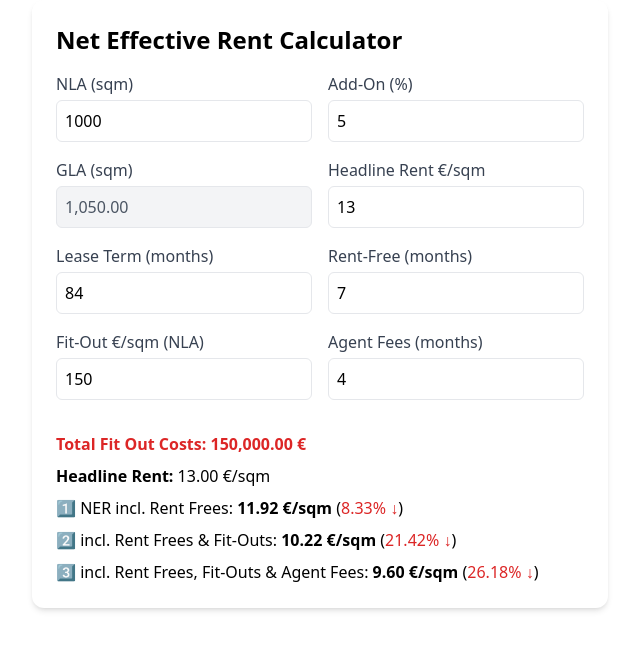
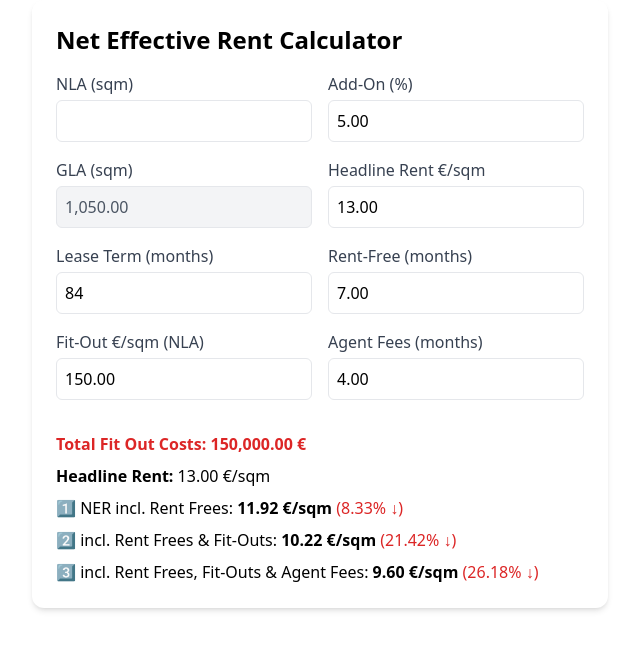
Before and after one commit to Musicandy13/Net-Effective-Rent-Calculator, a React (Vite) app: page / in a window 1280 px wide. Shown: the top 650 px of the page, without its empty margins (320-960 px from the left). Built offline with nearby package versions, Linux system fonts and the light colour scheme; the HTML template or start-up script is replaced by a standard one.

Commit message:
Update App.jsx

```diff
--- a/src/App.jsx
+++ b/src/App.jsx
@@ -1,13 +1,13 @@
 import { useState } from 'react';
 
 export default function NERCalculator() {
-  const [nla, setNla] = useState(1000.00);
-  const [addon, setAddon] = useState(5.00);
-  const [rent, setRent] = useState(13.00);
+  const [nla, setNla] = useState(1000);
+  const [addon, setAddon] = useState(5);
+  const [rent, setRent] = useState(13);
   const [duration, setDuration] = useState(84);
-  const [rf, setRf] = useState(7.0);
-  const [fitOut, setFitOut] = useState(150.00);
-  const [agentFeeMonths, setAgentFeeMonths] = useState(4.0);
+  const [rf, setRf] = useState(7);
+  const [fitOut, setFitOut] = useState(150);
+  const [agentFeeMonths, setAgentFeeMonths] = useState(4);
 
   const gla = nla * (1 + addon / 100);
   const rentFreeMonths = duration - rf;
@@ -19,27 +19,27 @@ export default function NERCalculator() {
   const ner2 = (grossRent - totalFitOut) / (duration * gla);
   const ner3 = (grossRent - totalFitOut - agentFees) / (duration * gla);
 
-  const format = (val, minDigits = 2) =>
-    val.toLocaleString('en-US', {
-      minimumFractionDigits: minDigits,
-      maximumFractionDigits: minDigits
-    });
+  const formatNumber = (value, options = {}) =>
+    new Intl.NumberFormat('en-US', {
+      minimumFractionDigits: 2,
+      maximumFractionDigits: 2,
+      ...options,
+    }).format(value);
 
-  const percentChange = (ner) => ((1 - ner / rent) * 100);
+  const percentDiff = (ner) => {
+    const diff = 100 - (ner / rent) * 100;
+    const color = diff === 0 ? 'text-black' : 'text-red-600';
+    const sign = diff === 0 ? '' : '↓';
+    return <span className={color}>({formatNumber(diff)}% {sign})</span>;
+  };
 
-  const getColor = (val) =>
-    val > 0 ? 'text-red-600' : val < 0 ? 'text-green-600' : 'text-black';
-
-  const formattedNla = format(nla);
-  const formattedAddon = format(addon);
-  const formattedRent = format(rent);
-  const formattedGla = format(gla);
-  const formattedFitOut = format(fitOut);
-  const formattedTotalFitOut = format(totalFitOut, 2);
-
-  const handleStepChange = (setter, step) => (e) => {
-    const val = parseFloat(e.target.value);
-    if (!isNaN(val) && val >= 0) setter(val);
+  const handleInputChange = (setter, step) => (e) => {
+    const value = parseFloat(e.target.value);
+    if (!isNaN(value) && value >= 0) {
+      setter(Math.round(value / step) * step);
+    } else {
+      setter(0);
+    }
   };
 
   return (
@@ -48,47 +48,107 @@ export default function NERCalculator() {
       <div className="grid grid-cols-2 gap-4">
         <label className="block">
           <span className="text-gray-700">NLA (sqm)</span>
-          <input type="number" step="0.5" value={nla} onChange={handleStepChange(setNla, 0.5)} className="mt-1 block w-full border rounded-md p-2" />
+          <input
+            type="number"
+            step="0.5"
+            value={formatNumber(nla)}
+            onChange={handleInputChange(setNla, 0.5)}
+            className="mt-1 block w-full border rounded-md p-2"
+          />
         </label>
         <label className="block">
           <span className="text-gray-700">Add-On (%)</span>
-          <input type="number" step="0.1" value={addon} onChange={handleStepChange(setAddon, 0.1)} className="mt-1 block w-full border rounded-md p-2" />
+          <input
+            type="number"
+            step="0.1"
+            value={formatNumber(addon)}
+            onChange={handleInputChange(setAddon, 0.1)}
+            className="mt-1 block w-full border rounded-md p-2"
+          />
         </label>
 
         <label className="block">
           <span className="text-gray-700">GLA (sqm)</span>
-          <input type="text" readOnly value={formattedGla} className="mt-1 block w-full border rounded-md p-2 bg-gray-100 text-gray-600" />
+          <input
+            type="text"
+            readOnly
+            value={formatNumber(gla)}
+            className="mt-1 block w-full border rounded-md p-2 bg-gray-100 text-gray-600"
+          />
         </label>
         <label className="block">
           <span className="text-gray-700">Headline Rent €/sqm</span>
-          <input type="number" step="0.25" value={rent} onChange={handleStepChange(setRent, 0.25)} className="mt-1 block w-full border rounded-md p-2" />
+          <input
+            type="number"
+            step="0.25"
+            value={formatNumber(rent)}
+            onChange={handleInputChange(setRent, 0.25)}
+            className="mt-1 block w-full border rounded-md p-2"
+          />
         </label>
 
         <label className="block">
           <span className="text-gray-700">Lease Term (months)</span>
-          <input type="number" step="1" value={duration} onChange={handleStepChange(setDuration, 1)} className="mt-1 block w-full border rounded-md p-2" />
+          <input
+            type="number"
+            step="1"
+            value={duration}
+            onChange={handleInputChange(setDuration, 1)}
+            className="mt-1 block w-full border rounded-md p-2"
+          />
         </label>
         <label className="block">
           <span className="text-gray-700">Rent-Free (months)</span>
-          <input type="number" step="0.5" value={rf} onChange={handleStepChange(setRf, 0.5)} className="mt-1 block w-full border rounded-md p-2" />
+          <input
+            type="number"
+            step="0.5"
+            value={formatNumber(rf)}
+            onChange={handleInputChange(setRf, 0.5)}
+            className="mt-1 block w-full border rounded-md p-2"
+          />
         </label>
 
         <label className="block">
           <span className="text-gray-700">Fit-Out €/sqm (NLA)</span>
-          <input type="number" step="5" value={fitOut} onChange={handleStepChange(setFitOut, 5)} className="mt-1 block w-full border rounded-md p-2" />
+          <input
+            type="number"
+            step="5"
+            value={formatNumber(fitOut)}
+            onChange={handleInputChange(setFitOut, 5)}
+            className="mt-1 block w-full border rounded-md p-2"
+          />
         </label>
         <label className="block">
           <span className="text-gray-700">Agent Fees (months)</span>
-          <input type="number" step="0.5" value={agentFeeMonths} onChange={handleStepChange(setAgentFeeMonths, 0.5)} className="mt-1 block w-full border rounded-md p-2" />
+          <input
+            type="number"
+            step="0.5"
+            value={formatNumber(agentFeeMonths)}
+            onChange={handleInputChange(setAgentFeeMonths, 0.5)}
+            className="mt-1 block w-full border rounded-md p-2"
+          />
         </label>
       </div>
 
-      <div className="pt-4 space-y-2">
-        <p className="text-red-600 font-bold text-base">Total Fit Out Costs: {formattedTotalFitOut} €</p>
-        <p><strong>Headline Rent:</strong> {formattedRent} €/sqm</p>
-        <p>1️⃣ NER incl. Rent Frees: <b>{format(ner1)} €/sqm</b> (<span className={getColor(percentChange(ner1))}>{percentChange(ner1).toFixed(2)}% ↓</span>)</p>
-        <p>2️⃣ incl. Rent Frees & Fit-Outs: <b>{format(ner2)} €/sqm</b> (<span className={getColor(percentChange(ner2))}>{percentChange(ner2).toFixed(2)}% ↓</span>)</p>
-        <p>3️⃣ incl. Rent Frees, Fit-Outs & Agent Fees: <b>{format(ner3)} €/sqm</b> (<span className={getColor(percentChange(ner3))}>{percentChange(ner3).toFixed(2)}% ↓</span>)</p>
+      <div className="pt-4 space-y-2 text-left">
+        <p className="text-red-600 font-bold">
+          Total Fit Out Costs: {formatNumber(totalFitOut)} €
+        </p>
+        <p>
+          <strong>Headline Rent:</strong> {formatNumber(rent)} €/sqm
+        </p>
+        <p>
+          1️⃣ NER incl. Rent Frees:{' '}
+          <strong>{formatNumber(ner1)} €/sqm</strong> {percentDiff(ner1)}
+        </p>
+        <p>
+          2️⃣ incl. Rent Frees & Fit-Outs:{' '}
+          <strong>{formatNumber(ner2)} €/sqm</strong> {percentDiff(ner2)}
+        </p>
+        <p>
+          3️⃣ incl. Rent Frees, Fit-Outs & Agent Fees:{' '}
+          <strong>{formatNumber(ner3)} €/sqm</strong> {percentDiff(ner3)}
+        </p>
       </div>
     </div>
   );
```
